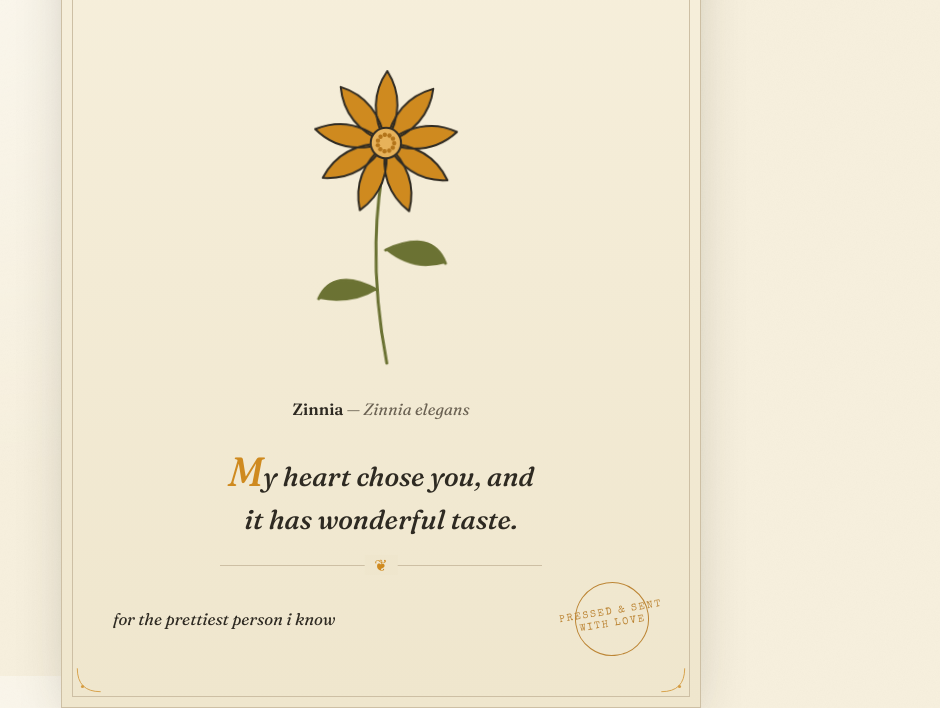
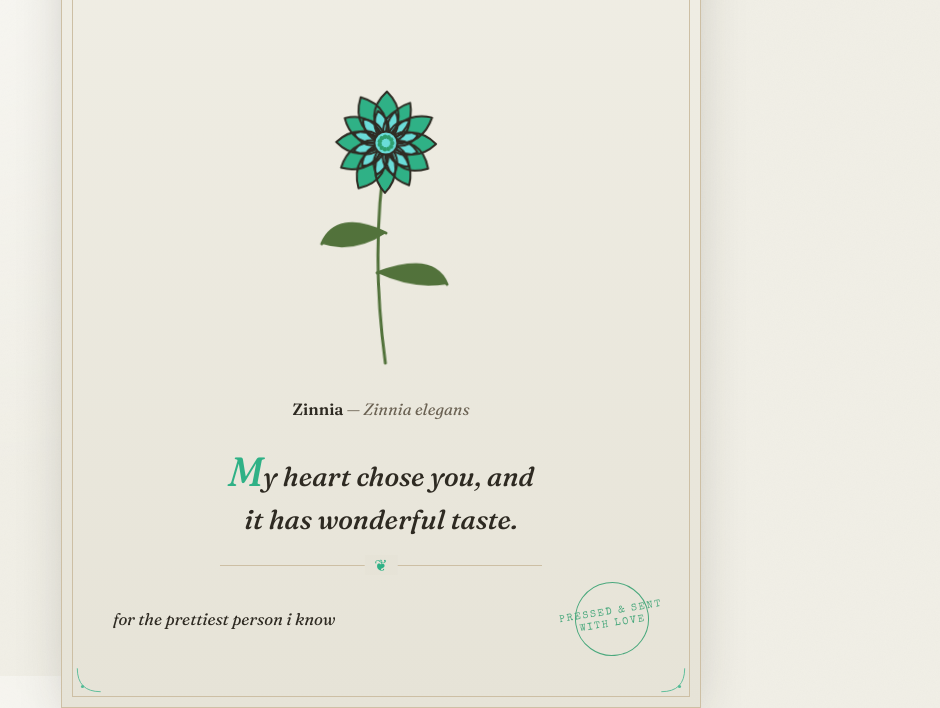
Before and after one commit to sachinsingh018/flower, a plain HTML site: page index.html in a window 1280 px wide. Shown: the part 124-832 px from the top of the page, without its empty margins (259-1199 px from the left). Drawn offline with nearby package versions, Linux system fonts and the light colour scheme.

Commit message:
Clean up comments and update theme handling
Refactor CSS variables and improve theme logic in JavaScript.

```diff
--- a/index.html
+++ b/index.html
@@ -14,7 +14,6 @@
     --ink:#2e2a22;
     --ink-soft:#6b6253;
     --rule:#cdbfa4;
-    /* per-week accents (overwritten by JS) */
     --bloom:#c2453f;
     --bloom-2:#e08a6a;
     --leaf:#5a6b3b;
@@ -38,7 +37,6 @@
     transition:background-color 1s ease;
   }
 
-  /* the card — a pressed-flower almanac page */
   .card{
     position:relative;
     width:min(640px,100%);
@@ -50,7 +48,6 @@
     padding:clamp(1.6rem,5vw,3.2rem);
     z-index:2;
   }
-  /* thin double frame */
   .card::before{
     content:"";
     position:absolute;
@@ -58,7 +55,6 @@
     border:1px solid var(--rule);
     pointer-events:none;
   }
-  /* corner ornaments */
   .corner{position:absolute;width:26px;height:26px;color:var(--bloom);opacity:.8;}
   .corner.tl{top:14px;left:14px;}
   .corner.tr{top:14px;right:14px;transform:scaleX(-1);}
@@ -100,7 +96,6 @@
   }
   .sub .dot{width:4px;height:4px;border-radius:50%;background:var(--bloom);display:inline-block;}
 
-  /* botanical plate */
   .plate{
     display:flex;
     justify-content:center;
@@ -109,7 +104,6 @@
   }
   .plate svg{width:min(260px,70%);height:auto;overflow:visible;}
 
-  /* line-draw animations */
   .ink-line{
     fill:none;
     stroke:var(--ink);
@@ -208,7 +202,6 @@
     opacity:.85;
   }
 
-  /* drifting pressed petals */
   .petal{position:fixed;top:-30px;z-index:1;pointer-events:none;opacity:0;}
 
   @keyframes rise{from{opacity:0;transform:translateY(14px);}to{opacity:1;transform:translateY(0);}}
@@ -216,6 +209,14 @@
     0%{transform:translateY(-30px) rotate(0);opacity:0;}
     12%{opacity:.7;}
     100%{transform:translateY(104vh) translateX(var(--dx)) rotate(420deg);opacity:0;}
+  }
+
+  @media(prefers-reduced-motion:reduce){
+    *{animation:none !important;}
+    .ink-line{stroke-dashoffset:0;}
+    .ink-fill{opacity:1;}
+    .stem-draw{stroke-dashoffset:0;}
+    .species,.quote,.signoff{opacity:1;}
   }
 
   @media(max-width:420px){
@@ -250,18 +251,18 @@
   </article>
 
 <script>
-/* ---------- 30 love quotes ---------- */
+/* ---------- love quotes ---------- */
 const QUOTES = [
   "You are my favorite notification and my softest place to land.",
   "If I had a flower for every time I thought of you, I'd walk through my garden forever.",
   "I love you more than yesterday and far less than tomorrow.",
   "You're the voice that calms my head.",
   "Every love story is beautiful, but ours is the best coz I am the best.",
-  "Over the seas and continetns, I love you harder everyday.",
+  "Over the seas and continents, I love you harder everyday.",
   "My heart chose you, and it has wonderful taste.",
   "You are the one I never expected to meet, finally did and makes me happy.",
   "Loving you is not the easiest thing I've ever done but is the thing I wanna do forever.",
-  "With you, life feels hollow.",
+  "Without you, life feels hollow.",
   "You are proof that the universe occasionally gets things perfectly right.",
   "My favorite place in the world is your beautiful face.",
   "I love the way you exist. Please keep doing exactly that.",
@@ -282,7 +283,6 @@ const GREETINGS = [
   "for the prettiest person i know"
 ];
 
-/* botanical names paired to the 30 plates (purely decorative & sweet) */
 const SPECIES = [
   ["Poppy","Papaver amoris"],["Cosmos","Cosmos bipinnatus"],["Daisy","Bellis perennis"],
   ["Anemone","Anemone coronaria"],["Wild Rose","Rosa rubiginosa"],["Buttercup","Ranunculus acris"],
@@ -296,13 +296,10 @@ const SPECIES = [
   ["Helenium","Helenium autumnale"],["Sweet Briar","Rosa eglanteria"],["Heartsease","Viola tricolor"]
 ];
 
-/* ---------- 5 weekly ink/accent themes (all on warm paper) ---------- */
-const THEMES = [
-  { name:"Crimson Edition", bloom:"#c2453f", bloom2:"#e08a6a", leaf:"#5a6b3b", seal:"#b8472f", paper:"#f6efe1", paper2:"#efe5d2" },
-  { name:"Cobalt Edition",  bloom:"#3a5a8c", bloom2:"#6f93c0", leaf:"#4f6b4a", seal:"#2f548c", paper:"#f1eee6", paper2:"#e6e2d6" },
-  { name:"Saffron Edition", bloom:"#cf8a1f", bloom2:"#e7b25a", leaf:"#6b7233", seal:"#b3741a", paper:"#f7f0dd", paper2:"#efe6cd" },
-  { name:"Plum Edition",    bloom:"#7a3b6e", bloom2:"#b06fa0", leaf:"#566b4a", seal:"#6e3360", paper:"#f4ede6", paper2:"#e9e0d6" },
-  { name:"Teal Edition",    bloom:"#1f7a72", bloom2:"#5cb0a7", leaf:"#4d6b3f", seal:"#1c6f68", paper:"#f1efe6", paper2:"#e4e3d6" }
+/* edition names cycle by hue family rather than week */
+const EDITIONS = [
+  "Crimson Edition","Cobalt Edition","Saffron Edition","Plum Edition","Teal Edition",
+  "Rose Edition","Amber Edition","Violet Edition","Forest Edition","Coral Edition"
 ];
 
 /* day-of-year so every device agrees */
@@ -313,33 +310,67 @@ function dayNumber(){
   return Math.floor(diff/86400000);
 }
 
-/* ---------- procedural ink-drawn flower plate (30 variants) ---------- */
+/* small helpers */
+function hsl(h,s,l){return `hsl(${((h%360)+360)%360} ${s}% ${l}%)`;}
+
+/* ---------- DAILY palette derived from day-of-year ----------
+   Hue advances ~37° per day so neighbouring days look clearly different
+   and a full hue loop takes ~10 days, never repeating within a month
+   the way the old day/7 weekly scheme did.                         */
+function buildTheme(day){
+  const hue=(day*37)%360;
+  const warmPaper = (hue>30 && hue<200);        // greens/blues get a cooler paper
+  return {
+    name: EDITIONS[day%EDITIONS.length],
+    bloom:  hsl(hue,       58, 44),
+    bloom2: hsl(hue+18,    62, 64),
+    leaf:   hsl(95+(day%40),32, 34),
+    seal:   hsl(hue-6,     55, 40),
+    paper:  warmPaper ? "#f1efe6" : "#f6efe1",
+    paper2: warmPaper ? "#e6e3d7" : "#efe5d2"
+  };
+}
+
+/* ---------- procedural ink-drawn flower plate ----------
+   Seeded by full day-of-year (not day%30), so the geometry does not
+   repeat on a monthly cycle. Petal length now varies per-petal and
+   edges can be wavy, widening how different two flowers look.        */
 function buildFlower(seed,t){
-  let s=seed*9301+49297;
-  const rnd=()=>{s=(s*9301+49297)%233280;return s/233280;};
+  let s=(seed*9301+49297)>>>0;
+  const rnd=()=>{s=(s*1103515245+12345)>>>0;return (s>>>8)/16777216;};
 
-  const petalCount=6+(seed%7);          // 6–12
-  const pointy=seed%2===0;
-  const doubleRing=seed%3===0;
+  const petalCount=5+(seed%9);          // 5–13
+  const pointy=rnd()>0.5;
+  const doubleRing=rnd()>0.55;
+  const wavy=rnd()>0.6;                  // rippled petal edge
   const cx=130,cy=120;
-  const rOuter=58+(seed%4)*7;
-  const rInner=rOuter*0.34;
+  const rOuter=50+(seed%5)*8;
+  const rInner=rOuter*(0.28+rnd()*0.14);
+  const lengthJitter=0.12+rnd()*0.22;    // how uneven petal lengths are
 
   function petal(angle,r,wmul){
     const rad=(angle-90)*Math.PI/180;
     const tipX=cx+Math.cos(rad)*r, tipY=cy+Math.sin(rad)*r;
-    const w=(pointy?r*0.30:r*0.46)*wmul;
+    const w=(pointy?r*0.28:r*0.46)*wmul;
     const perp=rad+Math.PI/2;
-    const midX=cx+Math.cos(rad)*r*0.55, midY=cy+Math.sin(rad)*r*0.55;
+    const midR=r*0.55;
+    const midX=cx+Math.cos(rad)*midR, midY=cy+Math.sin(rad)*midR;
     const ax=midX+Math.cos(perp)*w, ay=midY+Math.sin(perp)*w;
     const bx=midX-Math.cos(perp)*w, by=midY-Math.sin(perp)*w;
+    if(wavy){
+      // notch the tip for a rippled look
+      const nX=cx+Math.cos(rad)*(r*0.86), nY=cy+Math.sin(rad)*(r*0.86);
+      const tnX=tipX+Math.cos(perp)*w*0.18, tnY=tipY+Math.sin(perp)*w*0.18;
+      return `M${cx},${cy} Q${ax},${ay} ${tnX},${tnY} Q${nX},${nY} ${tipX},${tipY} Q${nX},${nY} ${bx},${by} ${cx},${cy} Z`;
+    }
     return `M${cx},${cy} Q${ax},${ay} ${tipX},${tipY} Q${bx},${by} ${cx},${cy} Z`;
   }
 
   let outline="", fill="";
   for(let i=0;i<petalCount;i++){
     const ang=(360/petalCount)*i+(seed%5)*3;
-    const d=petal(ang,rOuter,1);
+    const r=rOuter*(1-lengthJitter*0.5+rnd()*lengthJitter);
+    const d=petal(ang,r,0.85+rnd()*0.3);
     fill   +=`<path class="ink-fill" d="${d}" fill="${t.bloom}" opacity="0" style="animation-delay:${1.6+i*0.04}s"/>`;
     outline+=`<path class="ink-line" d="${d}" style="animation-delay:${i*0.05}s"/>`;
   }
@@ -352,7 +383,6 @@ function buildFlower(seed,t){
     }
   }
 
-  // center
   let center=`<circle class="ink-fill" cx="${cx}" cy="${cy}" r="${rInner*0.62}" fill="${t.bloom2}" style="animation-delay:2s"/>
               <circle class="ink-line" cx="${cx}" cy="${cy}" r="${rInner*0.62}" style="animation-delay:.6s"/>`;
   const dots=7+(seed%6);
@@ -361,15 +391,15 @@ function buildFlower(seed,t){
     center+=`<circle class="ink-fill" cx="${cx+Math.cos(a)*rr}" cy="${cy+Math.sin(a)*rr}" r="2.2" fill="${t.seal}" style="animation-delay:2.1s"/>`;
   }
 
-  // stem + 2 leaves
-  const bend=seed%2?18:-18;
+  const bend=(rnd()>0.5?1:-1)*(12+rnd()*14);
   const stem=`<path class="stem-draw" d="M${cx},${cy+rInner*0.5} Q${cx+bend},230 ${cx-bend*0.3},340"/>`;
-  const ly=215+(seed%3)*12;
+  const ly=210+(seed%4)*12;
+  const leafSide=rnd()>0.5?1:-1;
   const leaves=`
-    <path class="stem-draw" style="animation-delay:1s" d="M${cx+2},${ly} Q${cx+48},${ly-22} ${cx+62},${ly+12}"/>
-    <path class="ink-fill" style="animation-delay:1.9s" d="M${cx+2},${ly} Q${cx+48},${ly-22} ${cx+62},${ly+12} Q${cx+30},${ly+22} ${cx+2},${ly} Z" fill="${t.leaf}" opacity="0"/>
-    <path class="stem-draw" style="animation-delay:1.2s" d="M${cx-6},${ly+40} Q${cx-50},${ly+18} ${cx-64},${ly+50}"/>
-    <path class="ink-fill" style="animation-delay:2s" d="M${cx-6},${ly+40} Q${cx-50},${ly+18} ${cx-64},${ly+50} Q${cx-30},${ly+56} ${cx-6},${ly+40} Z" fill="${t.leaf}" opacity="0"/>
+    <path class="stem-draw" style="animation-delay:1s" d="M${cx+2},${ly} Q${cx+leafSide*48},${ly-22} ${cx+leafSide*62},${ly+12}"/>
+    <path class="ink-fill" style="animation-delay:1.9s" d="M${cx+2},${ly} Q${cx+leafSide*48},${ly-22} ${cx+leafSide*62},${ly+12} Q${cx+leafSide*30},${ly+22} ${cx+2},${ly} Z" fill="${t.leaf}" opacity="0"/>
+    <path class="stem-draw" style="animation-delay:1.2s" d="M${cx-6},${ly+40} Q${cx-leafSide*50},${ly+18} ${cx-leafSide*64},${ly+50}"/>
+    <path class="ink-fill" style="animation-delay:2s" d="M${cx-6},${ly+40} Q${cx-leafSide*50},${ly+18} ${cx-leafSide*64},${ly+50} Q${cx-leafSide*30},${ly+56} ${cx-6},${ly+40} Z" fill="${t.leaf}" opacity="0"/>
   `;
 
   return `<svg viewBox="0 0 260 360">
@@ -389,7 +419,7 @@ function applyTheme(t){
 
 function init(){
   const day=dayNumber();
-  const theme=THEMES[Math.floor(day/7)%THEMES.length];
+  const theme=buildTheme(day);
   applyTheme(theme);
 
   document.getElementById('num').textContent=String((day%365)+1).padStart(3,'0');
@@ -400,7 +430,7 @@ function init(){
   const sp=SPECIES[day%SPECIES.length];
   document.getElementById('species').innerHTML=`<b>${sp[0]}</b> — <span>${sp[1]}</span>`;
 
-  document.getElementById('plate').innerHTML=buildFlower(day%30,theme);
+  document.getElementById('plate').innerHTML=buildFlower(day,theme);
 
   const d=new Date();
   document.getElementById('date').textContent=
@@ -410,6 +440,7 @@ function init(){
 }
 
 function spawnPetals(t){
+  if(window.matchMedia && window.matchMedia('(prefers-reduced-motion:reduce)').matches) return;
   const cols=[t.bloom,t.bloom2,t.leaf];
   for(let i=0;i<14;i++){
     setTimeout(()=>{
```
